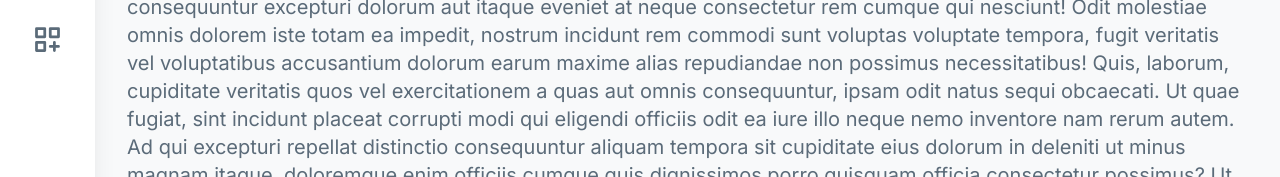
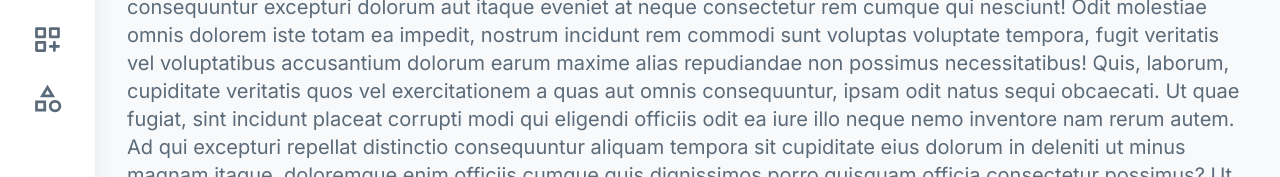
Before and after one commit to saeidsh777/Online-Shop--Group-Development-, a Next.js app: page /dashboard/overview2 in a window 1280 px wide. Shown: the part 328-505 px from the top of the page. Built offline with nearby package versions, Linux system fonts and the light colour scheme.

Commit message:
Added: category list link to sidebar & and changed list of products name link text

```diff
--- a/components/Sidebars/Dashboard/Parts/SidebarLinks/SidebarLinks.jsx
+++ b/components/Sidebars/Dashboard/Parts/SidebarLinks/SidebarLinks.jsx
@@ -1,5 +1,5 @@
 import { BsBox } from 'react-icons/bs';
-import { MdOutlineAddBox } from 'react-icons/md';
+import { MdOutlineAddBox, MdOutlineCategory } from 'react-icons/md';
 import { TbCategoryPlus, TbGraph, TbListDetails } from 'react-icons/tb';
 import SidebarLink from './Components/SidebarLink';
 import SidebarLinkSection from './Components/SidebarLinkSection';
@@ -14,7 +14,7 @@ const SidebarLinks = () => {
                 <SidebarLink href={'/add-new-product'} text={'Add product'}>
                     <MdOutlineAddBox />
                 </SidebarLink>
-                <SidebarLink href={'/products'} text={'Products list'}>
+                <SidebarLink href={'/products'} text={'Product list'}>
                     <TbListDetails />
                 </SidebarLink>
                 <SidebarLink href={'/products/12'} text={'Product page'}>
@@ -25,6 +25,9 @@ const SidebarLinks = () => {
                 <SidebarLink href={'/add-new-category'} text={'Add category'}>
                     <TbCategoryPlus />
                 </SidebarLink>
+                <SidebarLink href={'/categories'} text={'Category list'}>
+                    <MdOutlineCategory />
+                </SidebarLink>
             </SidebarLinkSection>
         </div>
     );
```
